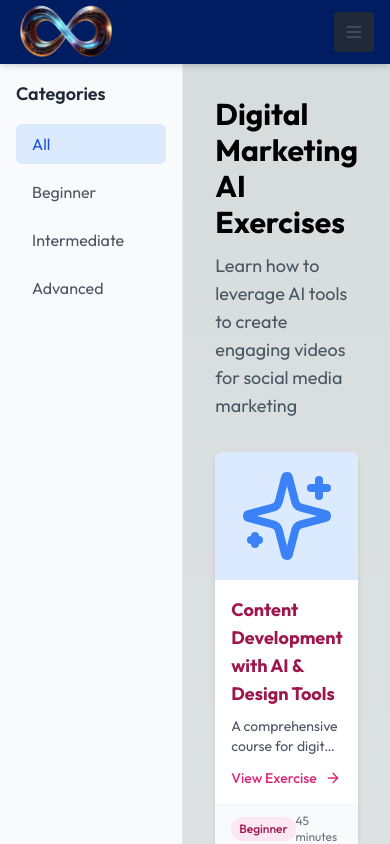
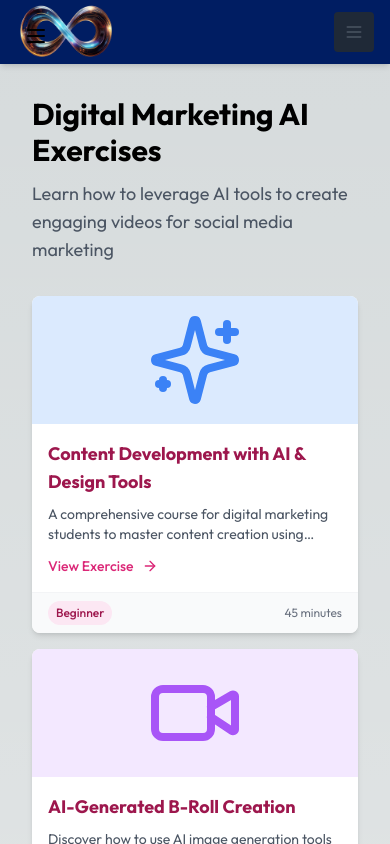
Before and after one commit to Yareda21/fu, a Next.js app: page /dm in a window 390 px wide. Shown: the top 844 px of the page. Built offline with nearby package versions, Linux system fonts and the light colour scheme; no server answers.

Commit message:
Update page.jsx

```diff
--- a/app/dm/page.jsx
+++ b/app/dm/page.jsx
@@ -2,12 +2,26 @@
 
 import { useRouter } from "next/navigation";
 import { exercises } from "@/assets/exercise";
-import { ArrowRight } from "lucide-react";
-import { useState } from "react";
+import { ArrowRight, Menu, X } from "lucide-react";
+import { useState, useEffect } from "react";
 
 export default function Home() {
     const router = useRouter();
     const [selectedCategory, setSelectedCategory] = useState("All");
+    const [isSidebarOpen, setIsSidebarOpen] = useState(true);
+    const [isInitialLoad, setIsInitialLoad] = useState(true);
+
+    useEffect(() => {
+        // After 3 seconds, collapse the sidebar on mobile
+        const timer = setTimeout(() => {
+            setIsInitialLoad(false);
+            if (window.innerWidth < 768) {
+                setIsSidebarOpen(false);
+            }
+        }, 3000);
+
+        return () => clearTimeout(timer);
+    }, []);
 
     const handleCardClick = (exercise) => {
         router.push(`/dm/${exercise.id}`);
@@ -23,18 +37,50 @@ export default function Home() {
               );
 
     return (
-        <div className="flex min-h-screen">
+        <div className="flex min-h-screen relative">
+            {/* Mobile Sidebar Toggle Button */}
+            <button
+                onClick={() => setIsSidebarOpen(!isSidebarOpen)}
+                className={`fixed top-4 left-4 z-50 md:hidden p-2 rounded-full transition-all duration-300 ${
+                    isSidebarOpen
+                        ? "bg-white shadow-lg"
+                        : "bg-transparent hover:bg-white/20"
+                }`}
+            >
+                {isSidebarOpen ? <X size={24} /> : <Menu size={24} />}
+            </button>
+
             {/* Side Navigation */}
-            <div className="w-64 bg-gray-50 border-r border-gray-200 p-4">
-                <h2 className="text-lg font-semibold mb-4 text-gray-800">
+            <div
+                className={`fixed md:static w-64 bg-gray-50 border-r border-gray-200 transition-all duration-300 ease-in-out z-40
+                    ${
+                        isInitialLoad
+                            ? "top-0 left-0 shadow-lg"
+                            : isSidebarOpen
+                            ? "top-0 left-0 shadow-lg"
+                            : "-left-64"
+                    }
+                    md:translate-x-0 h-full
+                    ${isInitialLoad ? "p-4" : "md:p-4 p-2"}`}
+            >
+                <h2
+                    className={`text-lg font-semibold mb-4 text-gray-800 ${
+                        isInitialLoad ? "" : "md:block hidden"
+                    }`}
+                >
                     Categories
                 </h2>
-                <nav className="space-y-2">
+                <nav className="space-y-1 md:space-y-2">
                     {categories.map((category) => (
                         <button
                             key={category}
-                            onClick={() => setSelectedCategory(category)}
-                            className={`w-full text-left px-4 py-2 rounded-md transition-colors ${
+                            onClick={() => {
+                                setSelectedCategory(category);
+                                if (window.innerWidth < 768) {
+                                    setIsSidebarOpen(false);
+                                }
+                            }}
+                            className={`w-full text-left px-3 md:px-4 py-1.5 md:py-2 rounded-md transition-colors text-sm md:text-base ${
                                 selectedCategory === category
                                     ? "bg-blue-100 text-blue-700"
                                     : "text-gray-600 hover:bg-gray-100"
@@ -47,7 +93,7 @@ export default function Home() {
             </div>
 
             {/* Main Content */}
-            <div className="flex-1 p-8">
+            <div className="flex-1 p-8 md:ml-0">
                 <header className="mb-8">
                     <h1 className="text-3xl font-bold mb-3">
                         Digital Marketing AI Exercises
```
